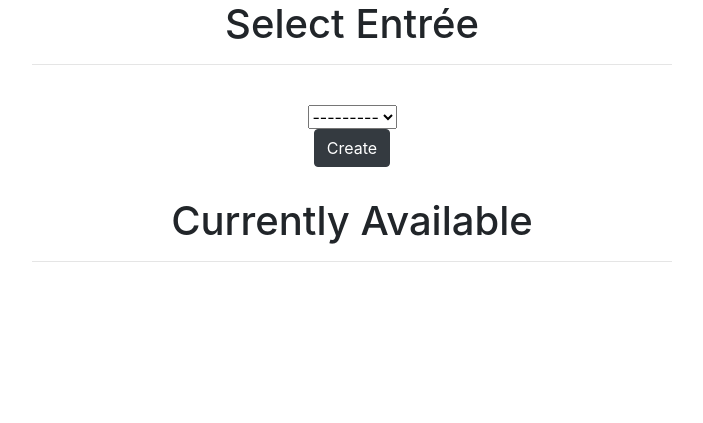
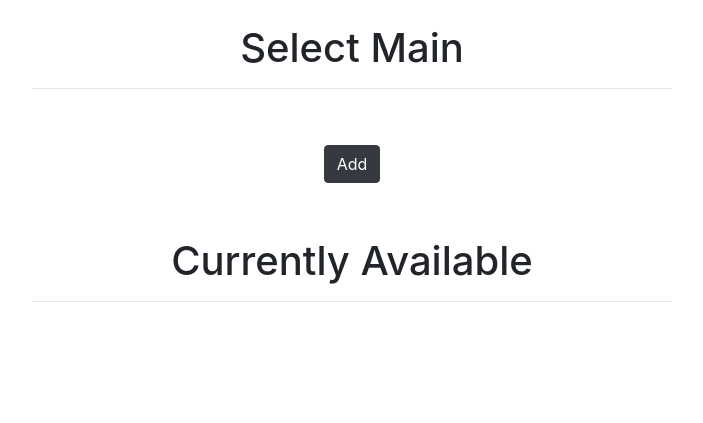
Before and after one commit to Re-Tails/restaurant-booking, a Django app: page /1/addOrderItemMain in a window 1280 px wide. Shown: the part 56-479 px from the top of the page, without its empty margins (288-991 px from the left). Run offline with Django 3.2, Linux system fonts and the light colour scheme; data that the repository does not hold is empty; some libraries are stand-ins or nearby versions.

Commit message:
Updated front end for all categories

```diff
--- a/restaurant/forms.py
+++ b/restaurant/forms.py
@@ -56,17 +56,20 @@ class AddOrderItemForm(ModelForm):
 
 
 class AddOrderItemMainForm(ModelForm):
+    OI_IT = forms.ModelChoiceField(widget=forms.RadioSelect, queryset = Item.objects.all().filter(IT_CA_id = 2), initial='FIXED')
+
     class Meta:
         model = OrderItem
         fields = (
             'OI_IT',
         )
-    OI_IT = forms.ModelChoiceField(queryset = Item.objects.all().filter(IT_CA_id = 2))
+    # OI_IT = forms.ModelChoiceField(queryset = Item.objects.all().filter(IT_CA_id = 2))
 
 class AddOrderItemDessertForm(ModelForm):
+    OI_IT = forms.ModelChoiceField(widget=forms.RadioSelect, queryset = Item.objects.all().filter(IT_CA_id = 3), initial='FIXED')
     class Meta:
         model = OrderItem
         fields = (
             'OI_IT',
         )
-    OI_IT = forms.ModelChoiceField(queryset = Item.objects.all().filter(IT_CA_id = 3))
+    # OI_IT = forms.ModelChoiceField(queryset = Item.objects.all().filter(IT_CA_id = 3))
--- a/restaurant/templates/addOrderItem.html
+++ b/restaurant/templates/addOrderItem.html
@@ -9,8 +9,8 @@
 </form> -->
 
 <body class="body-content">
-
-    <h1 class="text-center">Select Entrée</h1>
+<br>
+    <h1 class="text-center">Select {{category}}</h1>
     <hr class="w-50">
   <div class="container d-flex justify-content-center">
 <form method="POST">
@@ -19,15 +19,15 @@
   {% for field in form %}
     <span class="d-flex justify-content-center">{{field}}</span>
   {% endfor %}
-  <button type="submit" class="btn btn-dark btn-md d-flex submit-btn">Create</button>
+  <button type="submit" class="btn btn-dark btn-md d-flex submit-btn">Add</button>
 </form>
 </div>
 
-
+<br>
 <h1 class="text-center">Currently Available</h1>
 <hr class="w-50">
 <div class="row">
-  {% for item in entrees %}
+  {% for item in items %}
   <div class="col-lg-6 col-sm-12 list-dish">
     <div class="row">
       <div class="col-lg-6 col-sm-12">
--- a/restaurant/views.py
+++ b/restaurant/views.py
@@ -57,6 +57,7 @@ def addOrder(request):
 
 
 def addOrderItemEntree(request, pk):
+    category = "Entrée"
     entree = Item.objects.all().filter(IT_CA = 1)
     if request.method == "POST":
         form = AddOrderItemForm(request.POST)
@@ -69,12 +70,15 @@ def addOrderItemEntree(request, pk):
         form = AddOrderItemForm()
     context = {
         'form': form,
-        'entrees': entree
+        'items': entree,
+        'category': category
     }
     return render(request, 'addOrderItem.html', context)
 
 
 def addOrderItemMain(request, pk):
+    category = "Main"
+    main = Item.objects.all().filter(IT_CA = 2)
     if request.method == "POST":
         form = AddOrderItemMainForm(request.POST)
         if form.is_valid():
@@ -85,11 +89,15 @@ def addOrderItemMain(request, pk):
     else:
         form = AddOrderItemMainForm()
     context = {
-        'form': form
+        'form': form,
+        'items': main,
+        'category': category
     }
     return render(request, 'addOrderItem.html', context)
 
 def addOrderItemDessert(request, pk):
+    category = "Dessert"
+    dessert = Item.objects.all().filter(IT_CA = 3)
     if request.method == "POST":
         form = AddOrderItemDessertForm(request.POST)
         if form.is_valid():
@@ -100,7 +108,9 @@ def addOrderItemDessert(request, pk):
     else:
         form = AddOrderItemDessertForm()
     context = {
-        'form': form
+        'form': form,
+        'items': dessert,
+        'category': category
     }
     return render(request, 'addOrderItem.html', context)
 
```
